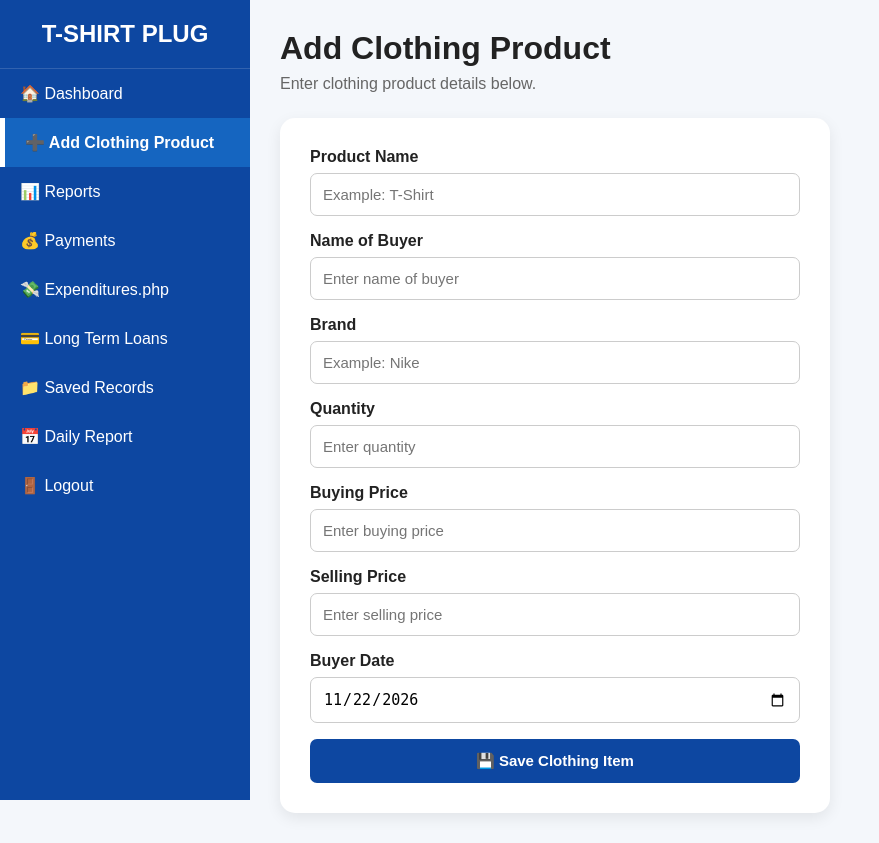
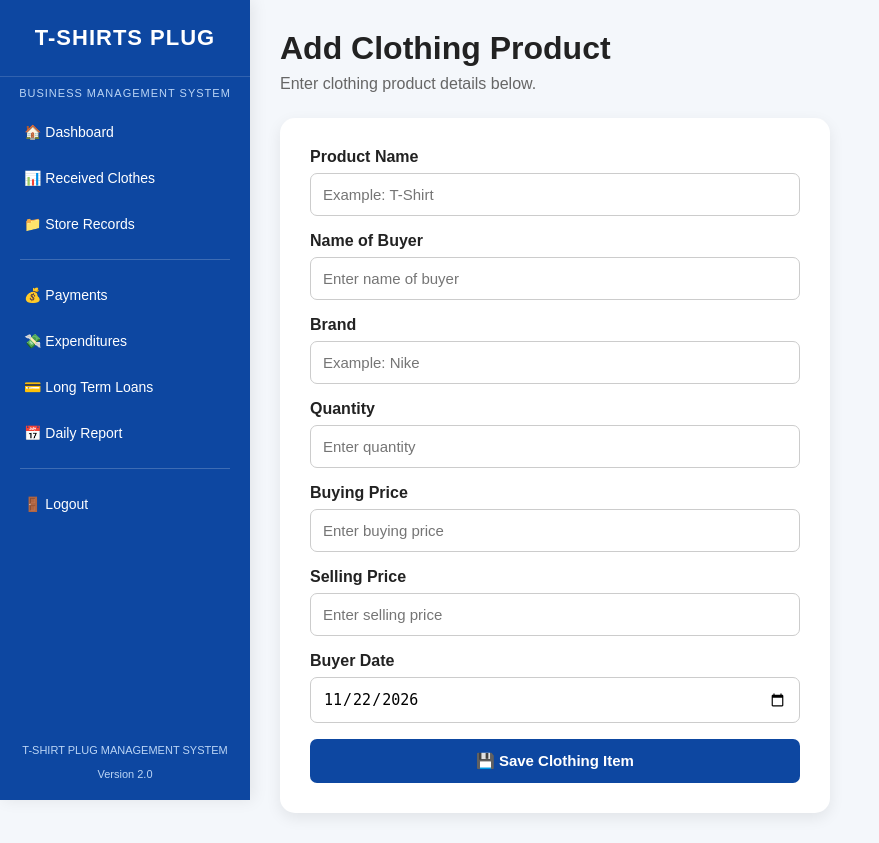
Before and after one commit to lukondomax/tshirt-plug, a PHP site: page /add_product.php in a window 1280 px wide. Shown: the whole page, without its empty margins (0-879 px from the left). Run offline with PHP 8.4, Linux system fonts and the light colour scheme; the visitor is signed in with stand-in values (Sample User, id 1).

Commit message:
Refactor add_product.php to include sidebar from separate file and clean up unused form elements; update save_product.php to redirect based on return_to parameter

```diff
--- a/add_product.php
+++ b/add_product.php
@@ -366,51 +366,13 @@ select:focus {
 
 </style>
 
+<link rel="stylesheet" href="sidebar.css">
+
 </head>
 
 <body>
 
-<div class="sidebar">
-
-<h2>
-T-SHIRT PLUG
-</h2>
-
-<a href="dashboard.php">
-🏠 Dashboard
-</a>
-
-<a href="add_product.php" class="active">
-➕ Add Clothing Product
-</a>
-
-<a href="reports.php">
-📊 Reports
-</a>
-
-<a href="payments.php">
-💰 Payments
-</a>
-<a href="expenditures.php">
-💸 Expenditures.php
-</a>
-<a href="long_term_loans.php">
-💳 Long Term Loans
-</a>
-
-<a href="records.php">
-📁 Saved Records
-</a>
-<a href="daily_report.php">
-    📅 Daily Report
-</a>
-
-
-<a href="logout.php">
-🚪 Logout
-</a>
-
-</div>
+<?php include "sidebar.php"; ?>
 
 <div class="main">
 
@@ -527,52 +489,6 @@ Brand
 
 </div>
 
-<!--
-<div class="form-group">
-
-<label>
-Size
-</label>
-
-<select
-    name="size"
->
-
-<option value="">
-Select Size
-</option>
-
-<option value="S">S</option>
-
-<option value="M">M</option>
-
-<option value="L">L</option>
-
-<option value="XL">XL</option>
-
-<option value="XXL">XXL</option>
-
-<option value="ALL">ALL</option>
-
-</select>
-
-</div>
-
-
-<div class="form-group">
-
-<label>
-Color
-</label>
-
-<input
-    type="text"
-    name="color"
-    placeholder="Example: Black"
->
-
-</div> -->
-
 
 <div class="form-group">
 
```
Also changed, not shown: save_product.php (+7 -1 lines).
